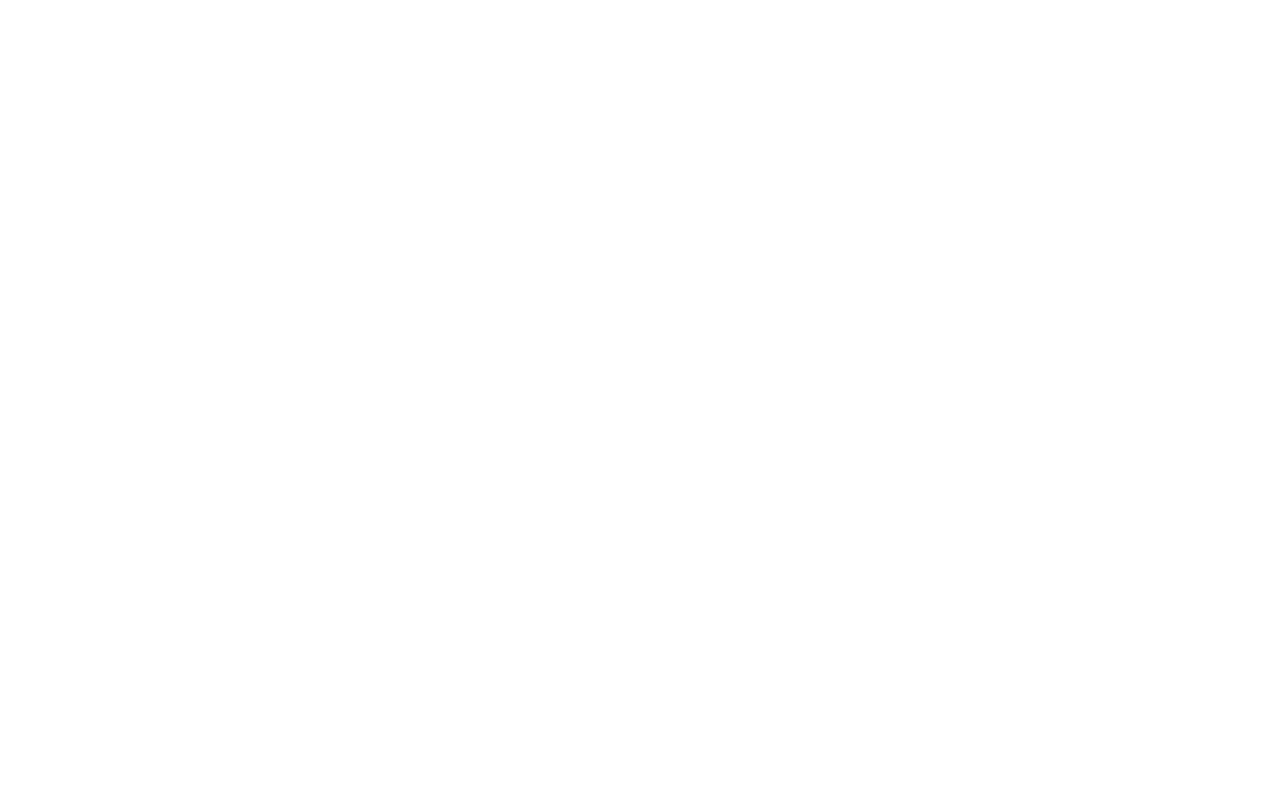
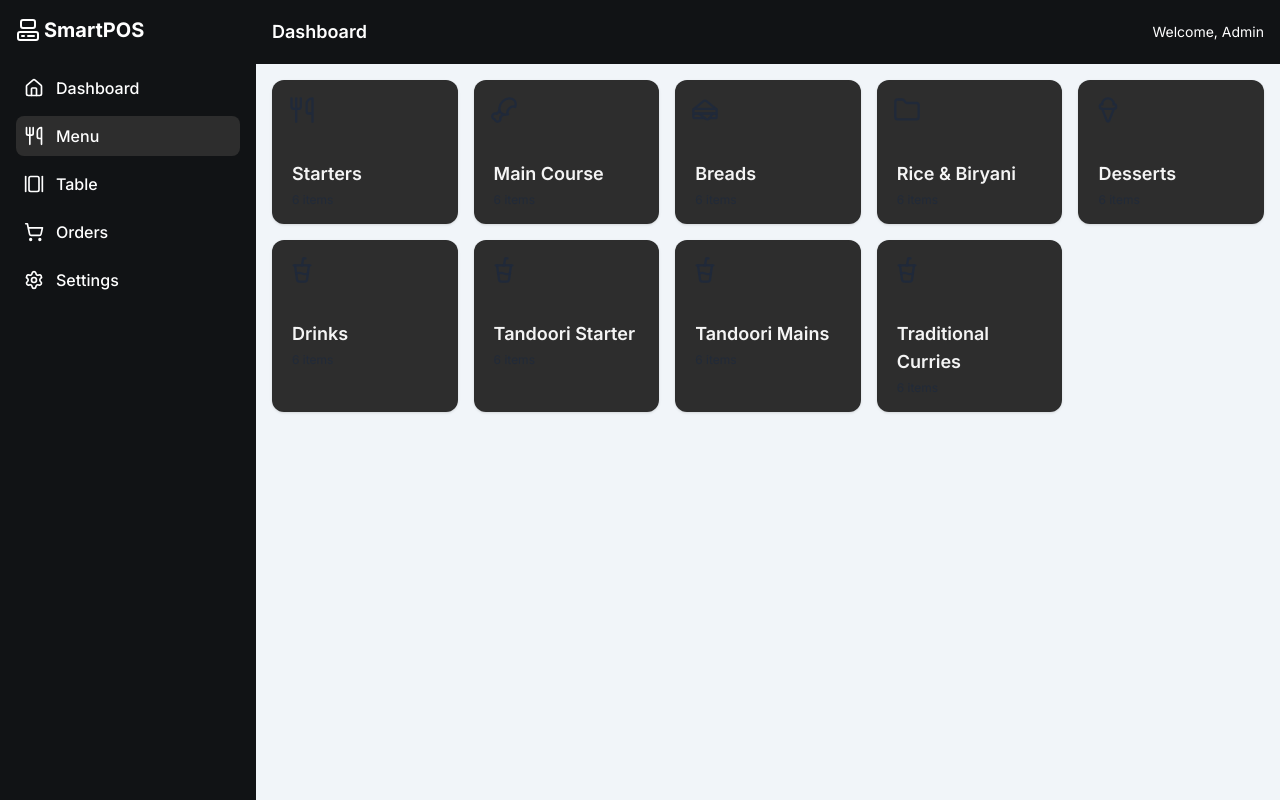
Before and after one commit to bikashthapa01/smartpos, a React (Vite) app: page /menu in a window 1280 px wide. Before the commit this address had no page. Built offline with nearby package versions, Linux system fonts and the light colour scheme.

Commit message:
Menu Categories UI Designed

```diff
--- a/src/App.jsx
+++ b/src/App.jsx
@@ -1,6 +1,9 @@
 import { BrowserRouter, Route, Routes } from "react-router-dom";
 import MainLayout from "./layouts/MainLayout";
 import Dashboard from "./pages/dashboard/Dashboard";
+import Menu from "./pages/menu/Menu";
+import Orders from "./pages/orders/Orders";
+import Table from "./pages/table/Table";
 
 function App() {
   return (
@@ -8,6 +11,11 @@
       <Routes>
         <Route path="/" element={<MainLayout />}>
           <Route index element={<Dashboard />} />
+          <Route path="/dashboard" element={<Dashboard />} />
+          <Route path="/tables" element={<Table />} />
+          <Route path="/menu" element={<Menu />} />
+          <Route path="/orders" element={<Orders />} />
+          <Route path="/settings" element={<Dashboard />} />
         </Route>
       </Routes>
     </BrowserRouter>
--- a/src/components/Sidebar.jsx
+++ b/src/components/Sidebar.jsx
@@ -1,10 +1,18 @@
 // src/components/Sidebar.jsx
 import { Link, useLocation } from "react-router-dom";
-import { Home, Utensils, Settings, ShoppingCart, Computer } from "lucide-react";
+import {
+  Home,
+  Utensils,
+  Settings,
+  ShoppingCart,
+  Computer,
+  GalleryHorizontal,
+} from "lucide-react";
 
 const links = [
   { to: "/dashboard", label: "Dashboard", icon: <Home size={20} /> },
   { to: "/menu", label: "Menu", icon: <Utensils size={20} /> },
+  { to: "/tables", label: "Table", icon: <GalleryHorizontal size={20} /> },
   { to: "/orders", label: "Orders", icon: <ShoppingCart size={20} /> },
   { to: "/settings", label: "Settings", icon: <Settings size={20} /> },
 ];
@@ -23,8 +31,8 @@
           <Link
             key={to}
             to={to}
-            className={`flex items-center gap-3 p-2 rounded-lg transition hover:bg-slate-700 ${
-              pathname.startsWith(to) ? "bg-slate-700" : ""
+            className={`flex items-center gap-3 p-2 rounded-lg transition hover:bg-secondary-gray  font-medium font-inter ${
+              pathname.startsWith(to) ? "bg-secondary-gray" : ""
             }`}
           >
             {icon}
--- /dev/null
+++ b/src/components/menu/Categories.jsx
@@ -0,0 +1,13 @@
+import Category from "./Category";
+
+const Categories = ({ categories }) => {
+  return (
+    <div className="text-slate-800 dark:text-white font-inter grid grid-cols-2 sm:grid-cols-3 md:grid-cols-4 lg:grid-cols-5 gap-4">
+      {categories.map((category) => (
+        <Category key={category.id} category={category} />
+      ))}
+    </div>
+  );
+};
+
+export default Categories;
--- /dev/null
+++ b/src/components/menu/Category.jsx
@@ -0,0 +1,22 @@
+import * as Icons from "lucide-react";
+
+export default function Category({ category }) {
+  const Icon = Icons[category.icon] || Icons.Folder;
+
+  return (
+    <div className="relative bg-secondary-gray rounded-xl p-4 shadow-sm hover:scale-[1.02] transition-all cursor-pointer flex flex-col justify-between">
+      {/* Icon at top-left */}
+      <div className="absolute top-4 left-4 opacity-80">
+        <Icon size={28} />
+      </div>
+
+      {/* Text section at bottom-left */}
+      <div className="mt-16 pl-1">
+        <h3 className="text-lg font-semibold mb-1 text-white opacity-95">
+          {category.name}
+        </h3>
+        <p className="text-xs opacity-70"> 6 items</p>
+      </div>
+    </div>
+  );
+}
--- /dev/null
+++ b/src/data/menuItems.js
@@ -0,0 +1,121 @@
+const menuItems = [
+  // Starters
+  {
+    id: "item1",
+    name: "Vegetable Samosa",
+    description: "Crispy pastry filled with spicy potatoes and peas",
+    categoryId: "cat1",
+    availableFor: ["table", "delivery"],
+    available: true,
+    pricing: { table: 3.5, delivery: 4.0 },
+    image: "/images/samosa.jpg",
+  },
+  {
+    id: "item2",
+    name: "Paneer Pakora",
+    description: "Deep-fried cottage cheese fritters",
+    categoryId: "cat1",
+    availableFor: ["table"],
+    available: true,
+    pricing: { table: 4.5 },
+    image: "/images/paneer-pakora.jpg",
+  },
+
+  // Main Course
+  {
+    id: "item3",
+    name: "Butter Chicken",
+    description: "Boneless chicken in creamy tomato gravy",
+    categoryId: "cat2",
+    availableFor: ["table", "delivery"],
+    available: true,
+    pricing: { table: 9.5, delivery: 10.5 },
+    image: "/images/butter-chicken.jpg",
+  },
+
+  // Breads
+  {
+    id: "item4",
+    name: "Butter Naan",
+    description: "Soft flatbread topped with butter",
+    categoryId: "cat3",
+    availableFor: ["table", "delivery"],
+    available: true,
+    pricing: { table: 2.0, delivery: 2.5 },
+    image: "/images/butter-naan.jpg",
+  },
+
+  // Rice & Biryani
+  {
+    id: "item5",
+    name: "Chicken Biryani",
+    description: "Aromatic rice layered with spiced chicken",
+    categoryId: "cat4",
+    availableFor: ["table", "delivery"],
+    available: true,
+    pricing: { table: 8.5, delivery: 9.5 },
+    image: "/images/chicken-biryani.jpg",
+  },
+
+  // Desserts
+  {
+    id: "item6",
+    name: "Gulab Jamun",
+    description: "Sweet syrup-soaked milk dumplings",
+    categoryId: "cat5",
+    availableFor: ["table", "delivery"],
+    available: true,
+    pricing: { table: 3.0, delivery: 3.5 },
+    image: "/images/gulab-jamun.jpg",
+  },
+
+  // Drinks
+  {
+    id: "item7",
+    name: "Mango Lassi",
+    description: "Sweet mango yogurt drink",
+    categoryId: "cat6",
+    availableFor: ["table", "delivery"],
+    available: true,
+    pricing: { table: 2.5, delivery: 3.0 },
+    image: "/images/mango-lassi.jpg",
+  },
+
+  // Tandoori Starter
+  {
+    id: "item8",
+    name: "Tandoori Chicken (Starter)",
+    description: "Chicken marinated in spices, roasted in tandoor",
+    categoryId: "cat7",
+    availableFor: ["table", "delivery"],
+    available: true,
+    pricing: { table: 6.5, delivery: 7.0 },
+    image: "/images/tandoori-chicken.jpg",
+  },
+
+  // Tandoori Mains
+  {
+    id: "item9",
+    name: "Tandoori Mixed Grill",
+    description: "Assorted tandoori meats with salad",
+    categoryId: "cat8",
+    availableFor: ["table", "delivery"],
+    available: true,
+    pricing: { table: 12.5, delivery: 13.5 },
+    image: "/images/tandoori-mixed-grill.jpg",
+  },
+
+  // Traditional Curries
+  {
+    id: "item10",
+    name: "Lamb Rogan Josh",
+    description: "Slow-cooked lamb in rich tomato curry",
+    categoryId: "cat9",
+    availableFor: ["table", "delivery"],
+    available: true,
+    pricing: { table: 10.0, delivery: 11.0 },
+    image: "/images/lamb-rogan-josh.jpg",
+  },
+];
+
+export default menuItems;
--- /dev/null
+++ b/src/data/menucategories.js
@@ -0,0 +1,18 @@
+const menuCategories = [
+  { id: "cat1", name: "Starters", color: "#facc15", icon: "Utensils" },
+  { id: "cat2", name: "Main Course", color: "#f97316", icon: "Drumstick" },
+  { id: "cat3", name: "Breads", color: "#22d3ee", icon: "Sandwich" },
+  { id: "cat4", name: "Rice & Biryani", color: "#4ade80", icon: "Grains" },
+  { id: "cat5", name: "Desserts", color: "#a78bfa", icon: "IceCream" },
+  { id: "cat6", name: "Drinks", color: "#38bdf8", icon: "CupSoda" },
+  { id: "cat7", name: "Tandoori Starter", color: "#facc15", icon: "CupSoda" },
+  { id: "cat8", name: "Tandoori Mains", color: "#22d3ee", icon: "CupSoda" },
+  {
+    id: "cat9",
+    name: "Traditional Curries",
+    color: "#39bde8",
+    icon: "CupSoda",
+  },
+];
+
+export default menuCategories;
--- a/src/layouts/MainLayout.jsx
+++ b/src/layouts/MainLayout.jsx
@@ -4,7 +4,7 @@
 
 export default function MainLayout() {
   return (
-    <div className="flex h-screen">
+    <div className="flex h-screen font-inter">
       <Sidebar />
       <div className="flex-1 flex flex-col bg-slate-100 dark:bg-primary-black">
         <Topbar />
--- a/src/pages/dashboard/Dashboard.jsx
+++ b/src/pages/dashboard/Dashboard.jsx
@@ -1,7 +1,5 @@
 export default function Dashboard() {
   return (
-    <div className="text-slate-800 dark:text-white font-inter">
-      Table overview here
-    </div>
+    <div className="text-slate-800 dark:text-white font-inter">Dashboard</div>
   );
 }
--- /dev/null
+++ b/src/pages/menu/Menu.jsx
@@ -0,0 +1,14 @@
+import Categories from "../../components/menu/Categories";
+import menuCategories from "../../data/menucategories";
+
+const Menu = () => {
+  return (
+    <>
+      <div className="categories">
+        <Categories categories={menuCategories} />
+      </div>
+    </>
+  );
+};
+
+export default Menu;
--- /dev/null
+++ b/src/pages/orders/Orders.jsx
@@ -0,0 +1,9 @@
+const Orders = () => {
+  return (
+    <div className="text-slate-800 dark:text-white font-inter">
+      Order Overview
+    </div>
+  );
+};
+
+export default Orders;
--- /dev/null
+++ b/src/pages/settings/Settings.jsx
@@ -0,0 +1,7 @@
+const Menu = () => {
+  return (
+    <div className="text-slate-800 dark:text-white font-inter">Settings</div>
+  );
+};
+
+export default Menu;
--- /dev/null
+++ b/src/pages/table/Table.jsx
@@ -0,0 +1,9 @@
+const Table = () => {
+  return (
+    <div className="text-slate-800 dark:text-white font-inter">
+      Table Overview
+    </div>
+  );
+};
+
+export default Table;
```
